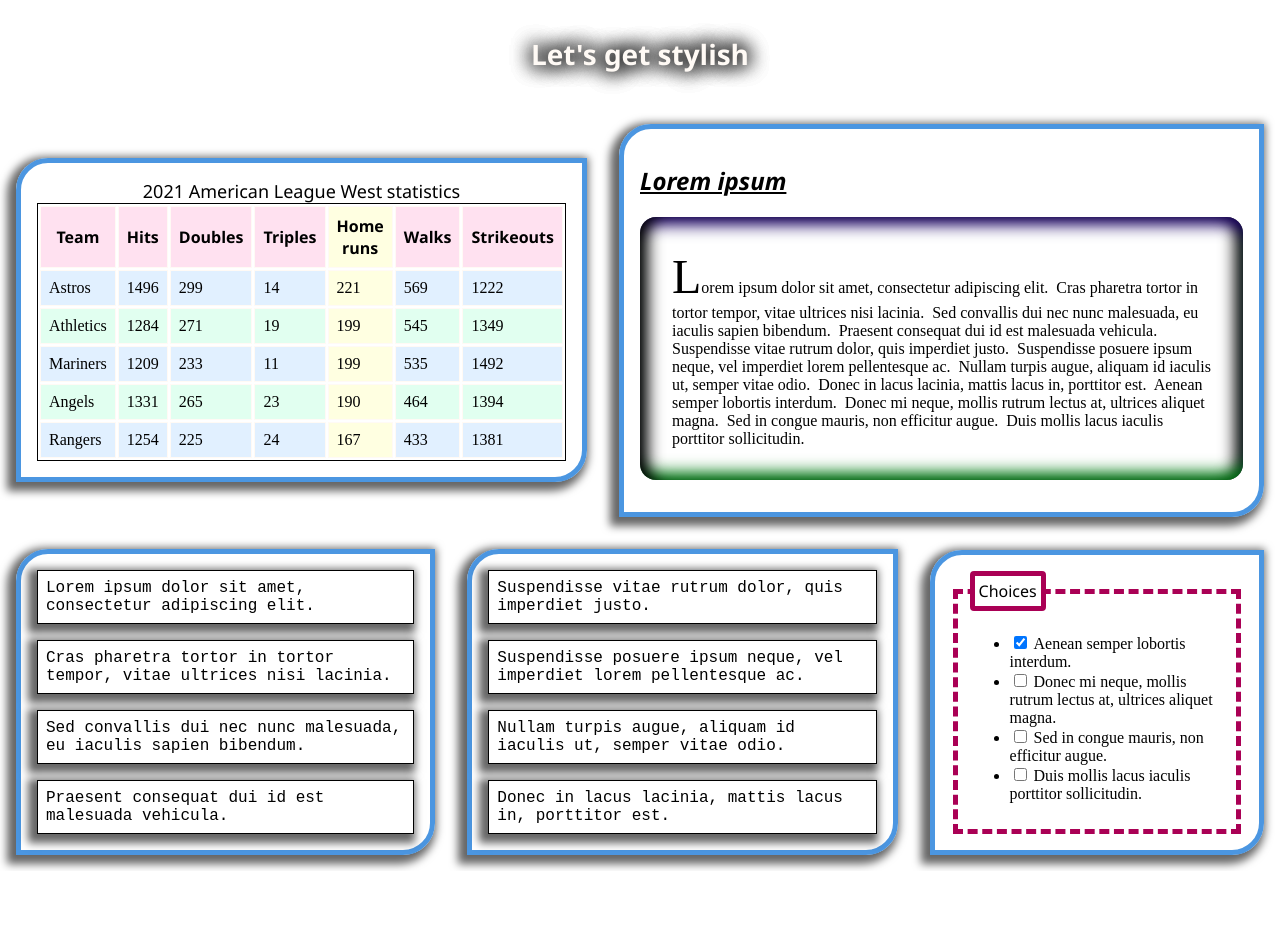
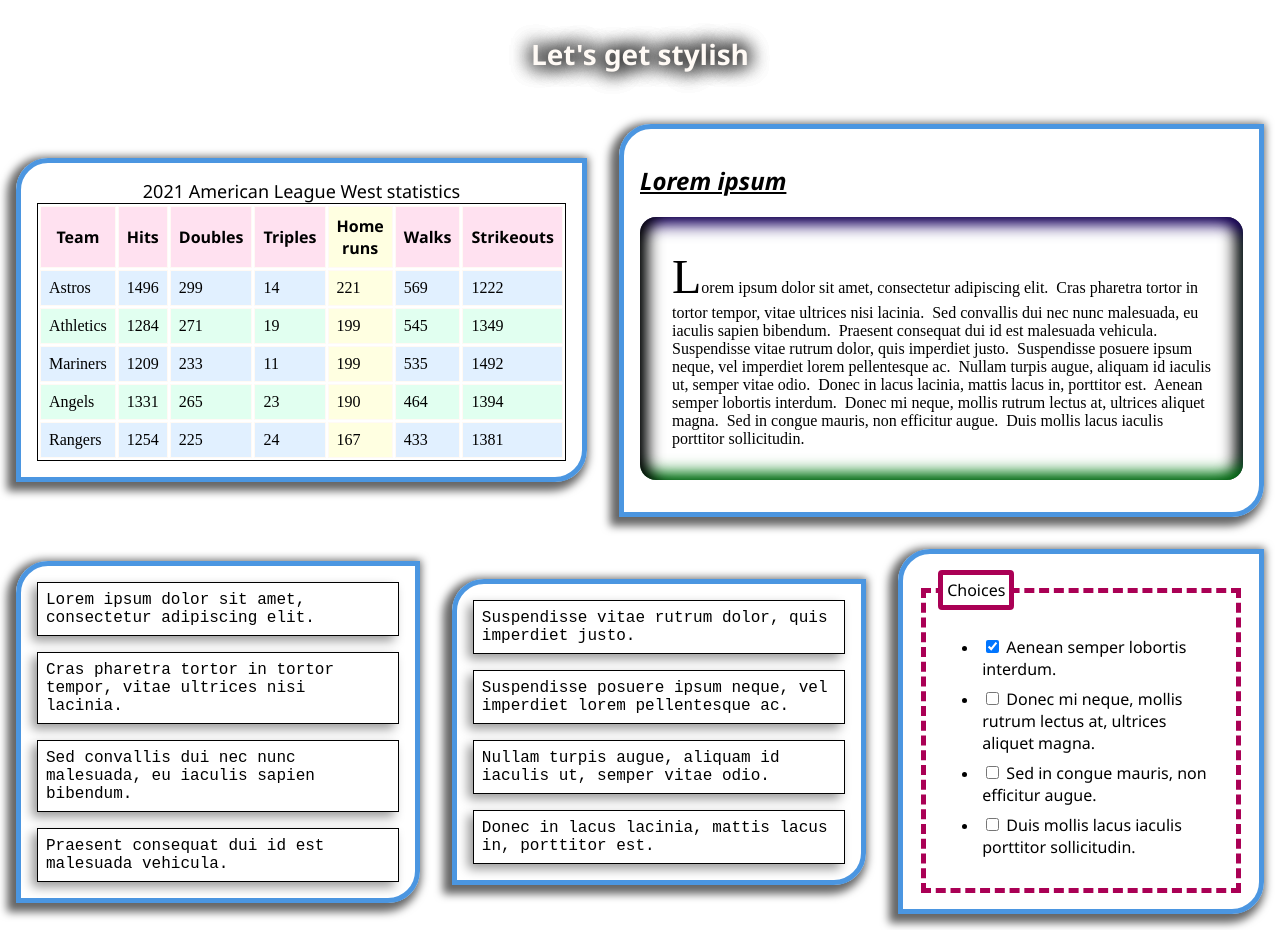
Before and after one commit to nemo-omen/3312, a plain HTML site: page studio03/index.html in a window 1280 px wide. Before the commit the page ends 871 px from the top, so only its background shows below. Drawn offline with Linux system fonts and the light colour scheme.

Commit message:
Okay, done

```diff
--- a/studio03/style.css
+++ b/studio03/style.css
@@ -38,6 +38,7 @@
 
    /* SHADOWS */
    --shadow-default: -4px 4px 8px 5px rgba(0, 0, 0, 0.6);
+   --shadow-low: -5px 5px 10px  rgba(0,0,0,0.4);
 }
 
 /*
@@ -77,7 +78,8 @@
 h6,
 th,
 legend,
-caption {
+caption,
+label{
    font-family: var(--sans);
 }
 
@@ -129,7 +131,7 @@
    font-family: var(--mono);
    border: 1px solid #000;
    padding: 0.5rem;
-   box-shadow: var(--shadow-default);
+   box-shadow: var(--shadow-low);
 }
 
 /* Slightly larger font size for caption */
@@ -199,3 +201,13 @@
 fieldset {
    border: 5px dashed var(--border-magenta);
 }
+
+/* Checkbox hover -- should apply to label as well... */
+
+li {
+   padding: 0.25rem;
+}
+
+li:hover {
+   background-color: var(--table-blue);
+}
```
